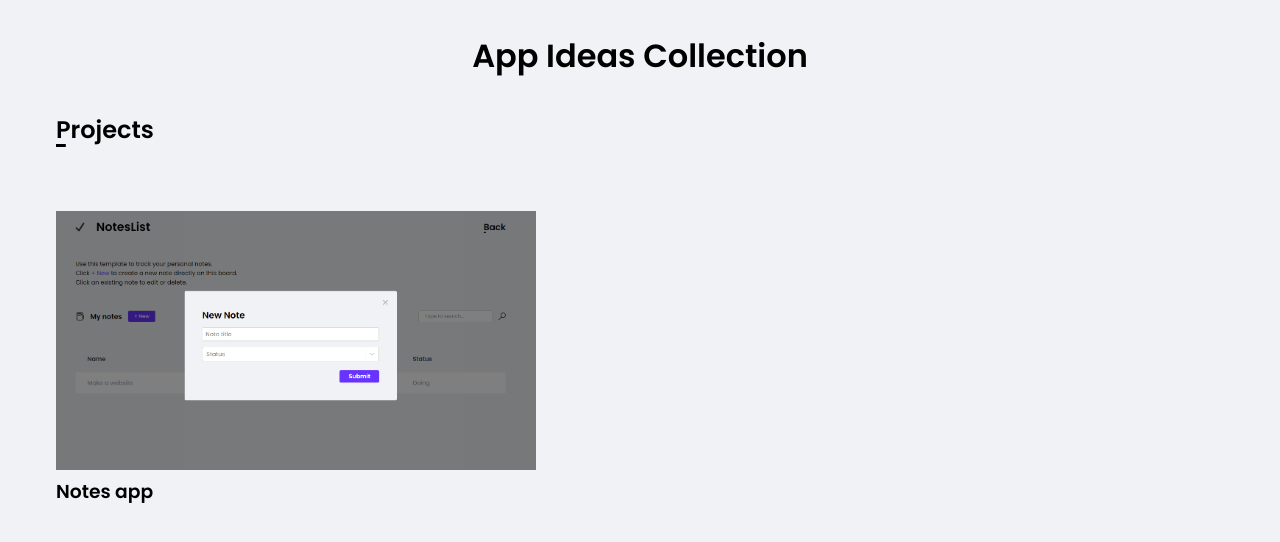
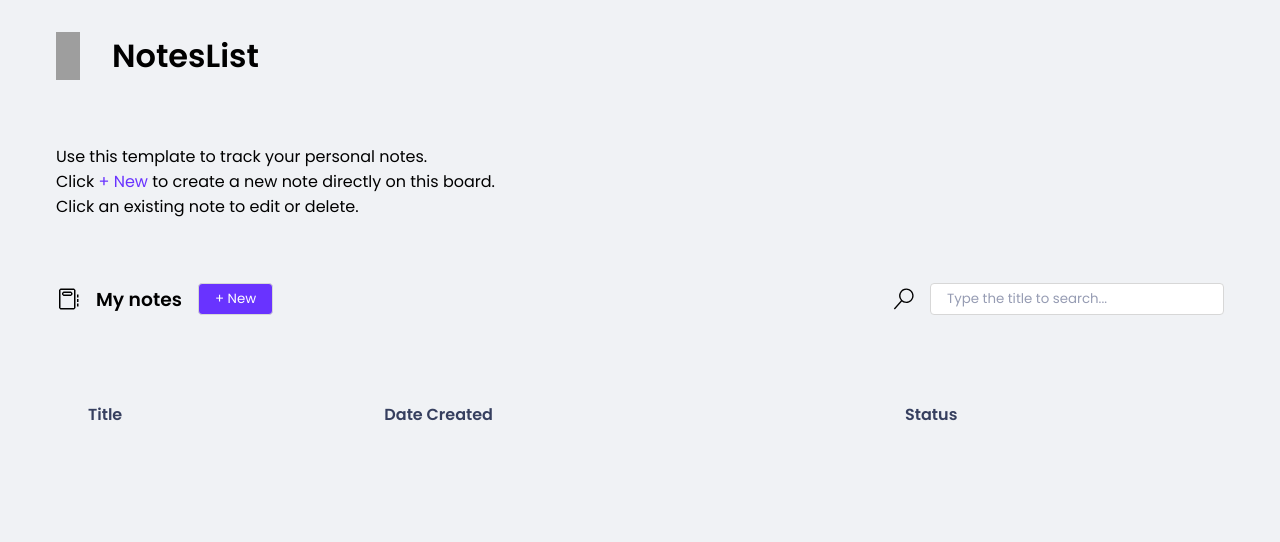
Before and after one commit to raczdev/app-ideas-projects, a React (Create React App) app: page / in a window 1280 px wide. Shown: the top 542 px of the page. Built offline with nearby package versions, Linux system fonts and the light colour scheme; grey boxes are pictures that could not be loaded.

Commit message:
beginning of the notes app

```diff
--- a/public/index.html
+++ b/public/index.html
@@ -4,7 +4,7 @@
     <meta charset="utf-8" />
     <link href="https://fonts.googleapis.com/css2?family=Poppins:wght@400;500;600&display=swap" rel="stylesheet">
     <meta name="viewport" content="width=device-width, initial-scale=1" />
-    <title>App Ideas</title>
+    <title>Notes App</title>
   </head>
   <body>
     <noscript>You need to enable JavaScript to run this app.</noscript>
--- a/src/App.tsx
+++ b/src/App.tsx
@@ -1,19 +1,11 @@
 import { GlobalStyle } from "./global-style/global-style";
-import { MainPage } from "./pages/main-page";
-import { BrowserRouter, Route, Routes } from "react-router-dom";
-import { NotesApp } from "./pages/projects/notes-app";
+import { NotesApp } from "./pages/main";
 
 export const App: React.FC = () => {
   return (
-    <BrowserRouter>
-      <Routes>
-        <Route path="/" element={<MainPage />} />
-        <Route path="notes-app" element={<NotesApp />}/>
-        <Route />
-        <Route />
-        <Route />
-      </Routes>
+    <>
+      <NotesApp />
       <GlobalStyle />
-    </BrowserRouter>
+    </>
   );
 }
--- a/src/pages/main-page/index.tsx
+++ /dev/null
@@ -1,24 +0,0 @@
-import { Link } from "react-router-dom"
-import { ShowProject } from "../show-project"
-import { Container } from "./style"
-import notesImg from "../../assets/notesWebsite.png"
-
-export function MainPage () {
-    return (
-        <Container>
-            <header>
-                <div className="header-content">
-                    <h1>App Ideas Collection </h1>
-                    <h2>Projects</h2>
-                </div>
-            </header>
-            <main>
-                <div className="main-content">
-                    <Link to="/notes-app">
-                        <ShowProject image={notesImg} title="Notes app" />
-                    </Link>
-                </div>
-            </main>
-        </Container>
-    )
-}
--- a/src/pages/main-page/style.ts
+++ /dev/null
@@ -1,62 +0,0 @@
-import styled from "styled-components";
-
-export const Container = styled.div`
-
-    header {
-
-    }
-
-    .header-content {
-        max-width: 75rem;
-        padding: 2rem 1rem 2rem;
-        margin: 0 auto;
-
-        display: flex;
-        flex-direction: column;
-        gap: 2rem;
-
-
-        h1 {
-            text-align: center;
-        }
-
-        h2 {
-            width: fit-content;
-            position: relative;
-            text-align: start;
-        }
-
-        h2::after {
-            content: '';
-            position: absolute;
-            width: 100%;
-            height: 0.2rem;
-            left: 0;
-            bottom: 0;
-            background-color: black;
-
-            transform: scale(0.1, 1);
-            transform-origin: 0% 100%;
-            transition: transform 0.5s ease;
-        }
-
-        h2:hover::after {
-            transform: scale(1, 1);
-        }
-    }
-
-
-    main {
-        max-width: 75rem;
-        padding: 2rem 1rem 2rem;
-        margin: 0 auto;
-    }
-
-    .main-content {
-        display: grid;
-        grid-template-columns: repeat(auto-fit, minmax(30rem, 1fr));
-        gap: 3rem;
-    }
-
-
-`;
--- a/src/pages/projects/notes-app/index.tsx
+++ b/src/pages/main/index.tsx
@@ -1,8 +1,7 @@
-import { Link } from "react-router-dom"
 import { useEffect, useState } from "react";
 import { Container, ModalContainer } from "./style";
-import checkImg from "../../../assets/check.svg";
-import closeImg from "../../../assets/close.svg";
+import checkImg from "../../assets/check.svg";
+import closeImg from "../../assets/close.svg";
 import { VscNotebook, VscSearch } from "react-icons/vsc";
 import Modal from "react-modal";
 import Select from "react-select";
@@ -26,15 +25,14 @@ export function NotesApp() {
     { value: "Doing", label: "Doing" },
     { value: "Done", label: "Done" },
   ];
-
   const [note, setNote] = useState<Note[]>(() => {
     const localData = localStorage.getItem('notes');
     return localData ? JSON.parse(localData) : []
   });
   const [noteTitle, setNoteTitle] = useState("");
   const [noteStatus, setNoteStatus] = useState<Status>();
-
   const [isOpen, setIsOpen] = useState(false);
+  const [search, setSearch] = useState("")
 
   useEffect(() => {
     localStorage.setItem('notes', JSON.stringify(note))
@@ -108,9 +106,6 @@ export function NotesApp() {
               <img src={checkImg} alt="check" className="check-img" />
               <h1>NotesList</h1>
             </div>
-            <Link to="/">
-              <h2>Back</h2>
-            </Link>
           </div>
           <div className="header-content--explain">
             <p>
@@ -131,8 +126,8 @@ export function NotesApp() {
               </button>
             </div>
             <div className="search-notes">
-              <input type="text" placeholder="Type to search..." />
               <VscSearch className="icon" />
+              <input type="text" placeholder="Type the title to search..." value={search} onChange={(e) => setSearch(e.target.value)} />
             </div>
           </div>
         </div>
@@ -141,13 +136,20 @@ export function NotesApp() {
         <table>
           <thead>
             <tr>
-              <th>Name</th>
+              <th>Title</th>
               <th>Date Created</th>
               <th>Status</th>
             </tr>
           </thead>
           <tbody>
-            {note.map((n) => {
+            {note.filter((val) => {
+              if (search === "") {
+                return val
+              } else if (val.title.toLowerCase().includes(search.toLowerCase())) {
+                return val
+              }
+              return null
+            }).map((n) => {
               return (
                 <tr key={n.id}>
                   <td>{n.title}</td>
--- a/src/pages/show-project/index.tsx
+++ /dev/null
@@ -1,17 +0,0 @@
-import { Container } from "./style";
-
-interface ProjectsProps {
-    image: string,
-    title: string,
-}
-
-export function ShowProject (props: ProjectsProps) {
-    return (
-        <Container>
-            <div>
-                <img src={props.image} alt={props.title} />
-                <h3>{props.title}</h3>
-            </div>
-        </Container>
-    )
-}
--- a/src/pages/show-project/style.ts
+++ /dev/null
@@ -1,11 +0,0 @@
-import styled from "styled-components";
-
-export const Container = styled.div`
-
-    div {
-
-        img {
-            max-width: 30rem;
-        }
-    }
-`;
```
Also changed, not shown: src/assets/notesWebsite.png (deleted), src/pages/main/style.ts (renamed from src/pages/projects/notes-app/style.ts).
